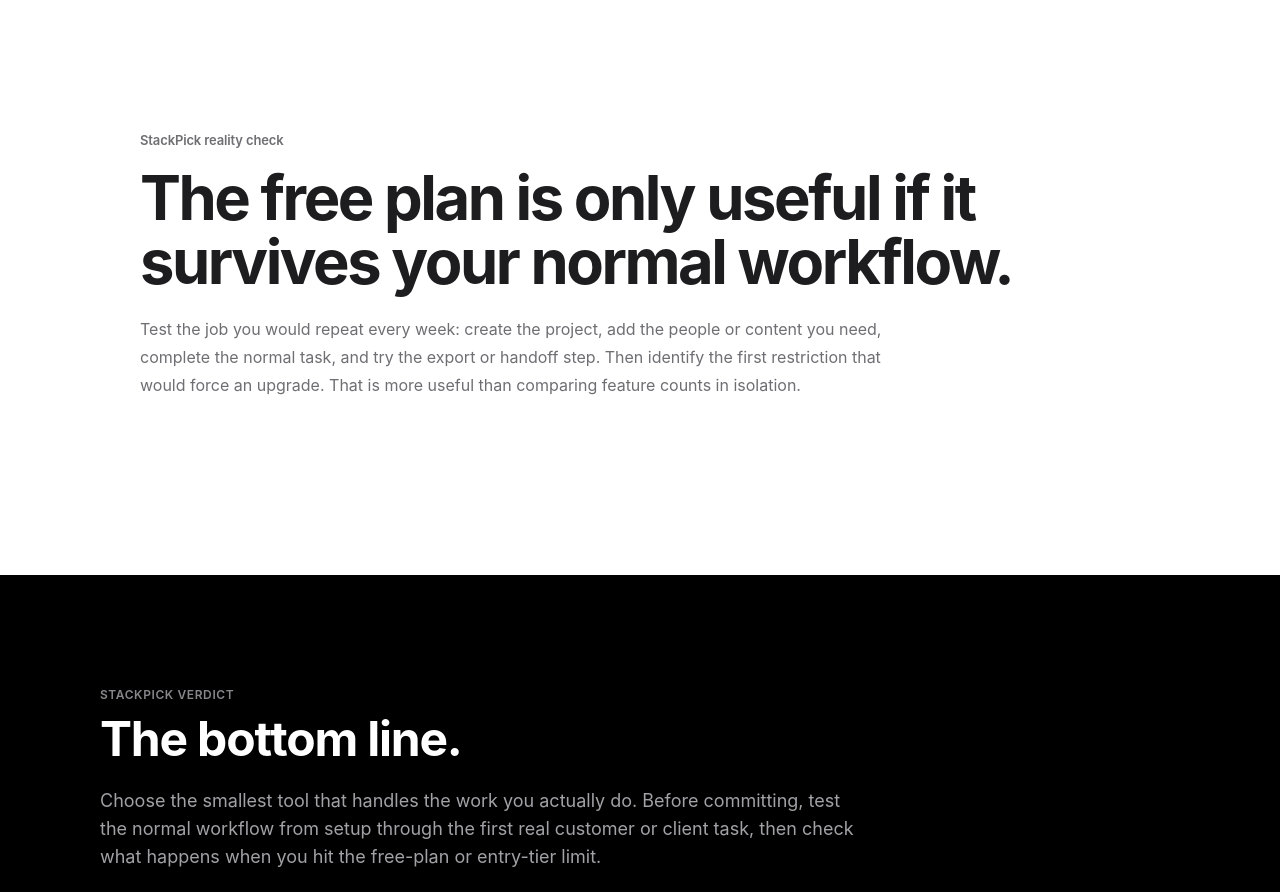
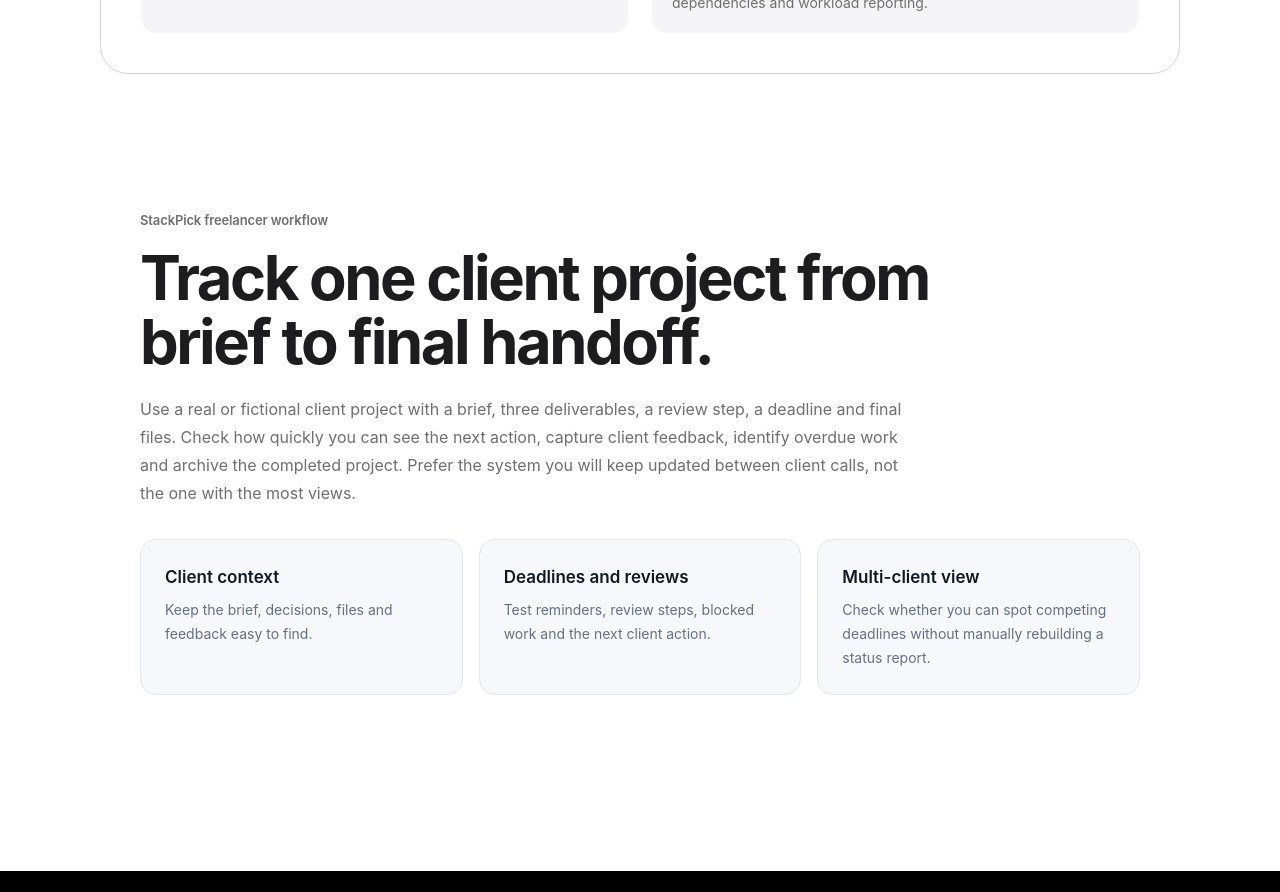
Before and after one commit to LinukaBandara/StackPick, a Next.js app: page /best/project-management-for-freelancers in a window 1280 px wide. Shown: the part 3240-4132 px from the top of the page. Built offline with nearby package versions, Linux system fonts and the light colour scheme; no server answers.

Commit message:
Add freelancer-specific project management tradeoffs

```diff
--- a/app/best/project-management-for-freelancers/page.tsx
+++ b/app/best/project-management-for-freelancers/page.tsx
@@ -15,23 +15,25 @@ export default function Page() {
       intro="Find project-management tools that help freelancers keep client work, deadlines, files and next actions organized without unnecessary team overhead."
       pricingNote="Plans, limits and included features can change. Verify the provider's current pricing and terms before publishing a site or moving a live business workflow."
       tools={[
-        { name: "Trello", bestFor: "Simple client project boards", freeOption: "Check the provider's current free or trial terms and limits.", tradeoff: "Compare booking, publishing, collaboration and upgrade limits against your actual workflow.", url: "https://trello.com/" },
-        { name: "Asana", bestFor: "Clear milestones and deadlines", freeOption: "Check the provider's current free or trial terms and limits.", tradeoff: "Compare booking, publishing, collaboration and upgrade limits against your actual workflow.", url: "https://asana.com/" },
-        { name: "ClickUp", bestFor: "Freelancers wanting more customization", freeOption: "Check the provider's current free or trial terms and limits.", tradeoff: "Compare booking, publishing, collaboration and upgrade limits against your actual workflow.", url: "https://clickup.com/" },
-        { name: "Notion", bestFor: "Projects combined with notes and client information", freeOption: "Check the provider's current free or trial terms and limits.", tradeoff: "Compare booking, publishing, collaboration and upgrade limits against your actual workflow.", url: "https://www.notion.com/" },
+        { name: "Trello", bestFor: "Simple client project boards", freeOption: "Check the provider's current free or trial terms and limits.", tradeoff: "A simple board can be enough for a few client projects, but separate boards can make workload and deadlines across clients harder to oversee.", url: "https://trello.com/" },
+        { name: "Asana", bestFor: "Clear milestones and deadlines", freeOption: "Check the provider's current free or trial terms and limits.", tradeoff: "It can help keep deliverables, owners and milestones clear, but check whether the project views and collaboration controls you want are included in the relevant plan.", url: "https://asana.com/" },
+        { name: "ClickUp", bestFor: "Freelancers wanting more customization", freeOption: "Check the provider's current free or trial terms and limits.", tradeoff: "Custom fields and multiple work views can organize a varied freelance workload, but too much configuration can become another task to maintain.", url: "https://clickup.com/" },
+        { name: "Notion", bestFor: "Projects combined with notes and client information", freeOption: "Check the provider's current free or trial terms and limits.", tradeoff: "Keeping briefs, notes and tasks together is flexible, but you must maintain the structure and may need manual effort for reminders, dependencies and workload reporting.", url: "https://www.notion.com/" },
       ]}
       bottomLine="Choose the smallest tool that handles the work you actually do. Before committing, test the normal workflow from setup through the first real customer or client task, then check what happens when you hit the free-plan or entry-tier limit."
     >
       <section className="bg-white">
         <div className="sp-container py-16 sm:py-20">
-          <p className="sp-eyebrow">StackPick reality check</p>
-          <h2 className="sp-title mt-4 max-w-4xl">The free plan is only useful if it survives your normal workflow.</h2>
+          <p className="sp-eyebrow">StackPick freelancer workflow</p>
+          <h2 className="sp-title mt-4 max-w-4xl">Track one client project from brief to final handoff.</h2>
           <p className="mt-5 max-w-3xl text-base leading-7 text-[#6e6e73]">
-            Test the job you would repeat every week: create the project, add the people or
-            content you need, complete the normal task, and try the export or handoff step.
-            Then identify the first restriction that would force an upgrade. That is more useful
-            than comparing feature counts in isolation.
+            Use a real or fictional client project with a brief, three deliverables, a review step, a deadline and final files. Check how quickly you can see the next action, capture client feedback, identify overdue work and archive the completed project. Prefer the system you will keep updated between client calls, not the one with the most views.
           </p>
+          <div className="mt-8 grid gap-4 sm:grid-cols-3">
+            <div className="rounded-2xl border border-[#e4e7ec] bg-[#f7f8fc] p-6"><p className="font-semibold text-[#101828]">Client context</p><p className="mt-2 text-sm leading-6 text-[#667085]">Keep the brief, decisions, files and feedback easy to find.</p></div>
+            <div className="rounded-2xl border border-[#e4e7ec] bg-[#f7f8fc] p-6"><p className="font-semibold text-[#101828]">Deadlines and reviews</p><p className="mt-2 text-sm leading-6 text-[#667085]">Test reminders, review steps, blocked work and the next client action.</p></div>
+            <div className="rounded-2xl border border-[#e4e7ec] bg-[#f7f8fc] p-6"><p className="font-semibold text-[#101828]">Multi-client view</p><p className="mt-2 text-sm leading-6 text-[#667085]">Check whether you can spot competing deadlines without manually rebuilding a status report.</p></div>
+          </div>
         </div>
       </section>
     </ComparisonArticle>
```
